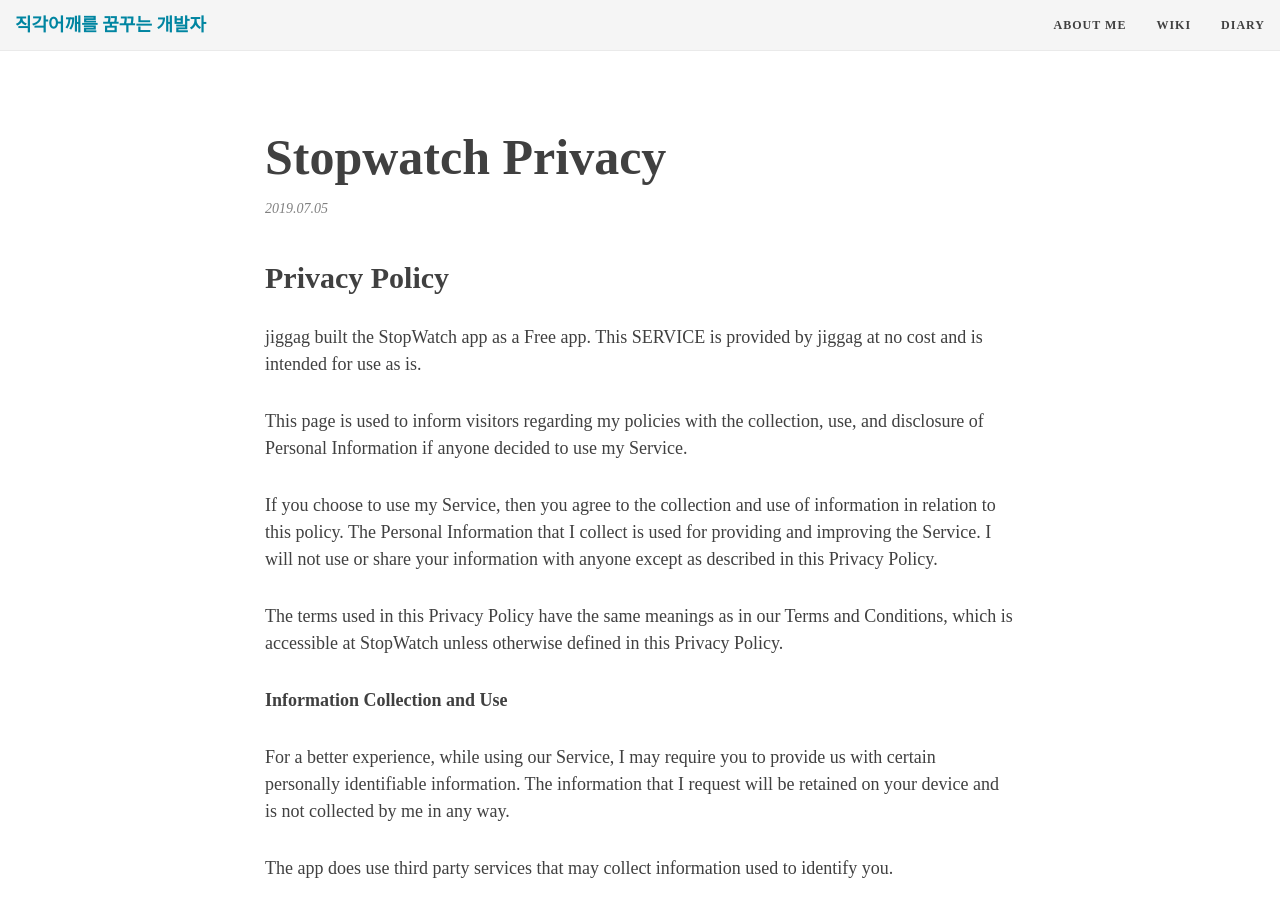
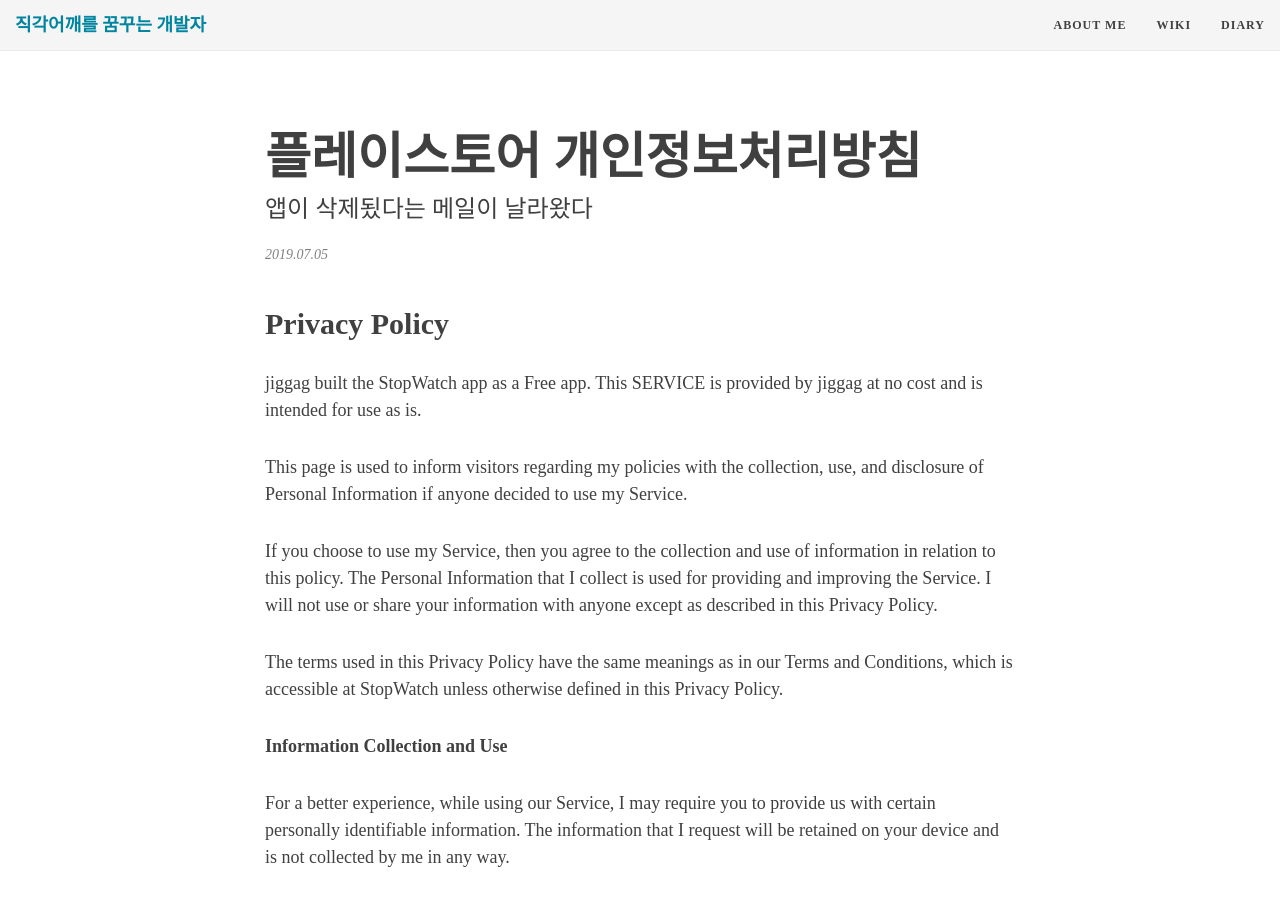
Before and after one commit to jiggag/jiggag.github.io, a Jekyll site: the page built from _posts/2019-07/2019-07-05-stopwatch-privacy.md, in a window 1280 px wide and 900 px high. Built offline with Jekyll 4.4.1, drawn with Linux system fonts in a browser that asks for light colours; nearby versions of some CDN libraries; comment, search, counter and statistics services are not loaded.

Commit message:
Update 2019-07-05-stopwatch-privacy.md

```diff
--- a/_posts/2019-07/2019-07-05-stopwatch-privacy.md
+++ b/_posts/2019-07/2019-07-05-stopwatch-privacy.md
@@ -1,3 +1,10 @@
+---
+layout: post
+published: true
+title : 플레이스토어 개인정보처리방침
+subtitle : 앱이 삭제됬다는 메일이 날라왔다
+tags: [playstore]
+---
 ## Privacy Policy
 
 jiggag built the StopWatch app as a Free app. This SERVICE is provided by jiggag at no cost and is intended for use as is.
```
